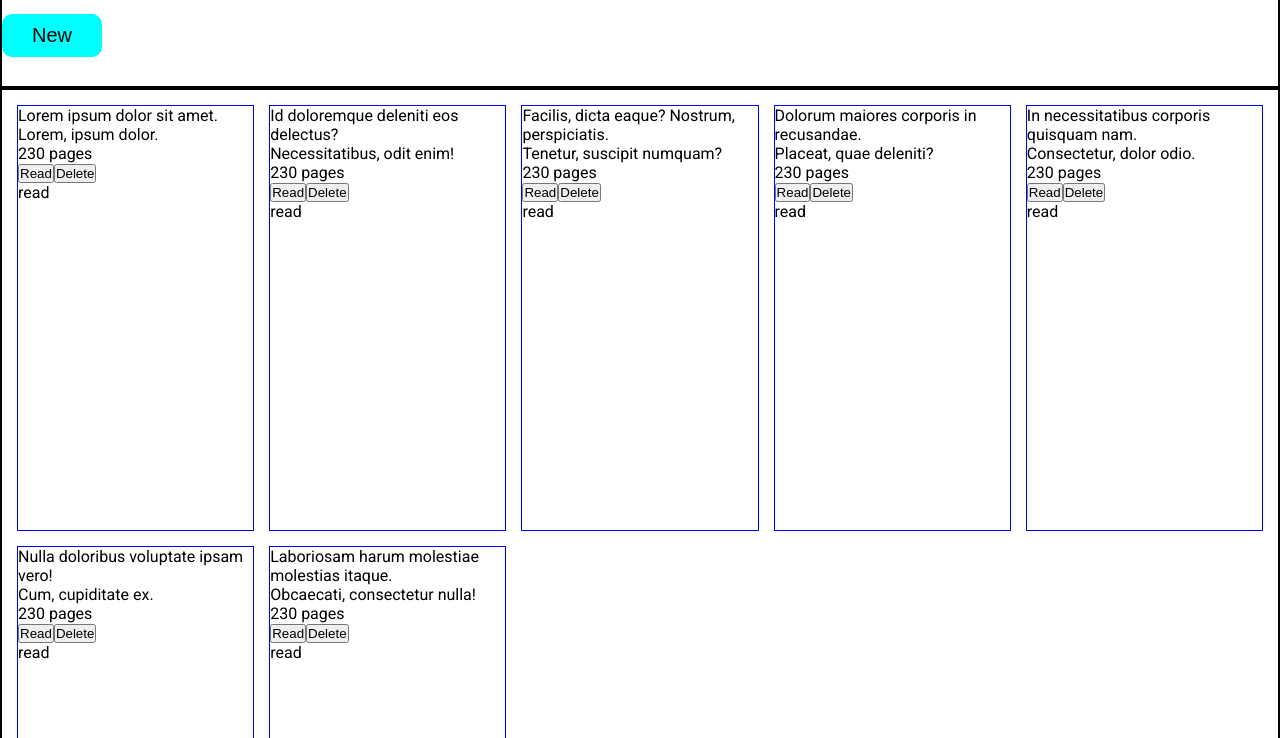
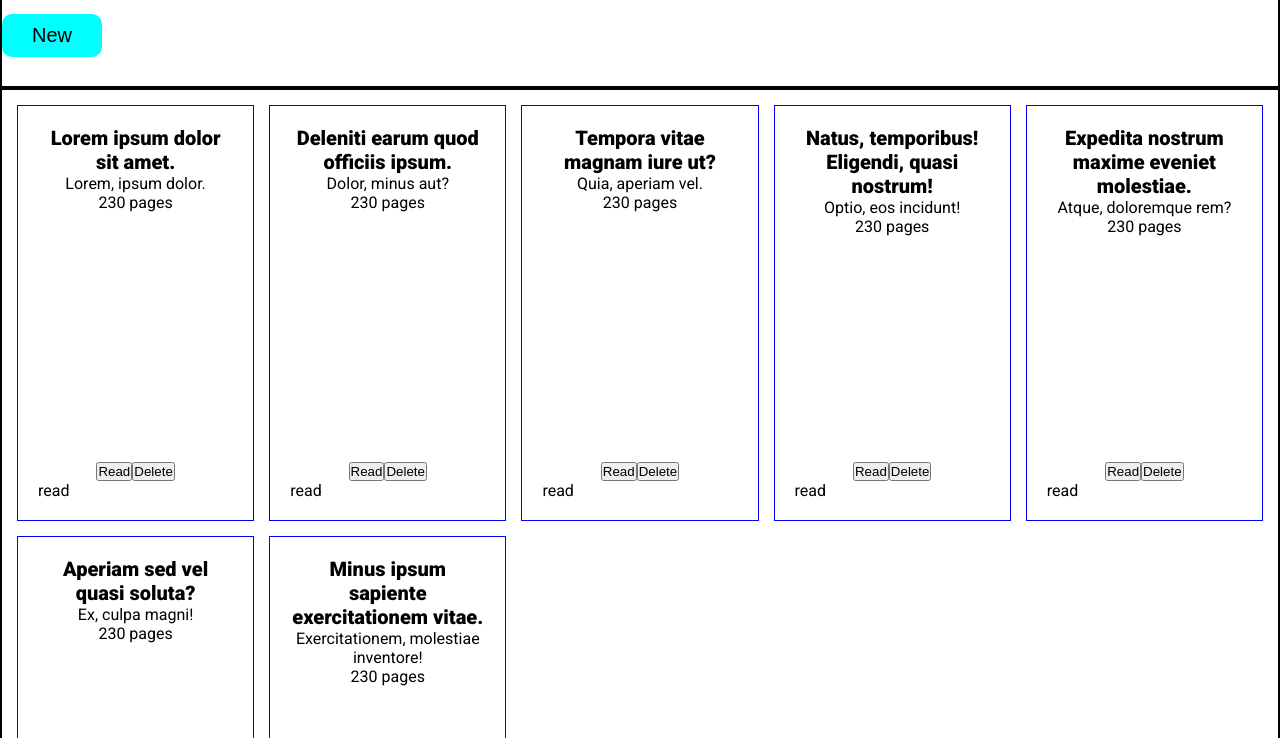
Before and after one commit to aish8la/Book-Library, a plain HTML site: page index.html in a window 1280 px wide. Shown: the part 62-800 px from the top of the page. Drawn offline with Linux system fonts and the light colour scheme.

Commit message:
add more styling and fix html structure

```diff
--- a/index.html
+++ b/index.html
@@ -16,13 +16,9 @@
         <div class="book-shelf">
             <div class="book-card">
                 <div class="book-details">
-                    <div class="book-title">
-                        Lorem ipsum dolor sit amet.
-                        <div class="book-author">
-                            Lorem, ipsum dolor.
+                    <div class="book-title">Lorem ipsum dolor sit amet.</div>
+                    <div class="book-author">Lorem, ipsum dolor.</div>
                     <div class="book-pages">230 pages</div>
-                        </div>
-                    </div>
                 </div>
                 <div class="card-buttons"><button class="read card-button">Read</button><button class="delete card-button">Delete</button></div>
                 <div class="card-tags">
@@ -31,13 +27,9 @@
             </div>
             <div class="book-card">
                 <div class="book-details">
-                    <div class="book-title">
-                        Id doloremque deleniti eos delectus?
-                        <div class="book-author">
-                            Necessitatibus, odit enim!
+                    <div class="book-title">Deleniti earum quod officiis ipsum.</div>
+                    <div class="book-author">Dolor, minus aut?</div>
                     <div class="book-pages">230 pages</div>
-                        </div>
-                    </div>
                 </div>
                 <div class="card-buttons"><button class="read card-button">Read</button><button class="delete card-button">Delete</button></div>
                 <div class="card-tags">
@@ -46,13 +38,9 @@
             </div>
             <div class="book-card">
                 <div class="book-details">
-                    <div class="book-title">
-                        Facilis, dicta eaque? Nostrum, perspiciatis.
-                        <div class="book-author">
-                            Tenetur, suscipit numquam?
+                    <div class="book-title">Tempora vitae magnam iure ut?</div>
+                    <div class="book-author">Quia, aperiam vel.</div>
                     <div class="book-pages">230 pages</div>
-                        </div>
-                    </div>
                 </div>
                 <div class="card-buttons"><button class="read card-button">Read</button><button class="delete card-button">Delete</button></div>
                 <div class="card-tags">
@@ -61,13 +49,9 @@
             </div>
             <div class="book-card">
                 <div class="book-details">
-                    <div class="book-title">
-                        Dolorum maiores corporis in recusandae.
-                        <div class="book-author">
-                            Placeat, quae deleniti?
+                    <div class="book-title">Natus, temporibus! Eligendi, quasi nostrum!</div>
+                    <div class="book-author">Optio, eos incidunt!</div>
                     <div class="book-pages">230 pages</div>
-                        </div>
-                    </div>
                 </div>
                 <div class="card-buttons"><button class="read card-button">Read</button><button class="delete card-button">Delete</button></div>
                 <div class="card-tags">
@@ -76,13 +60,9 @@
             </div>
             <div class="book-card">
                 <div class="book-details">
-                    <div class="book-title">
-                        In necessitatibus corporis quisquam nam.
-                        <div class="book-author">
-                            Consectetur, dolor odio.
+                    <div class="book-title">Expedita nostrum maxime eveniet molestiae.</div>
+                    <div class="book-author">Atque, doloremque rem?</div>
                     <div class="book-pages">230 pages</div>
-                        </div>
-                    </div>
                 </div>
                 <div class="card-buttons"><button class="read card-button">Read</button><button class="delete card-button">Delete</button></div>
                 <div class="card-tags">
@@ -91,13 +71,9 @@
             </div>
             <div class="book-card">
                 <div class="book-details">
-                    <div class="book-title">
-                        Nulla doloribus voluptate ipsam vero!
-                        <div class="book-author">
-                            Cum, cupiditate ex.
+                    <div class="book-title">Aperiam sed vel quasi soluta?</div>
+                    <div class="book-author">Ex, culpa magni!</div>
                     <div class="book-pages">230 pages</div>
-                        </div>
-                    </div>
                 </div>
                 <div class="card-buttons"><button class="read card-button">Read</button><button class="delete card-button">Delete</button></div>
                 <div class="card-tags">
@@ -106,13 +82,9 @@
             </div>
             <div class="book-card">
                 <div class="book-details">
-                    <div class="book-title">
-                        Laboriosam harum molestiae molestias itaque.
-                        <div class="book-author">
-                            Obcaecati, consectetur nulla!
+                    <div class="book-title">Minus ipsum sapiente exercitationem vitae.</div>
+                    <div class="book-author">Exercitationem, molestiae inventore!</div>
                     <div class="book-pages">230 pages</div>
-                        </div>
-                    </div>
                 </div>
                 <div class="card-buttons"><button class="read card-button">Read</button><button class="delete card-button">Delete</button></div>
                 <div class="card-tags">
--- a/style.css
+++ b/style.css
@@ -42,7 +42,28 @@ footer {
 }
 
 .book-card {
+    padding: 20px;
     border: 1px solid blue;
+    display: flex;
+    flex-direction: column;
+    align-items: center;
+}
+
+.book-details {
+    text-align: center;
+}
+
+.book-title {
+    font-weight: 800;
+    font-size: 20px;
+}
+
+.card-buttons {
+    margin-top: auto;
+}
+
+.card-tags {
+    align-self: flex-start;
 }
 
 .footer {
```
Lines whose indentation alone changed are shown as unchanged.
